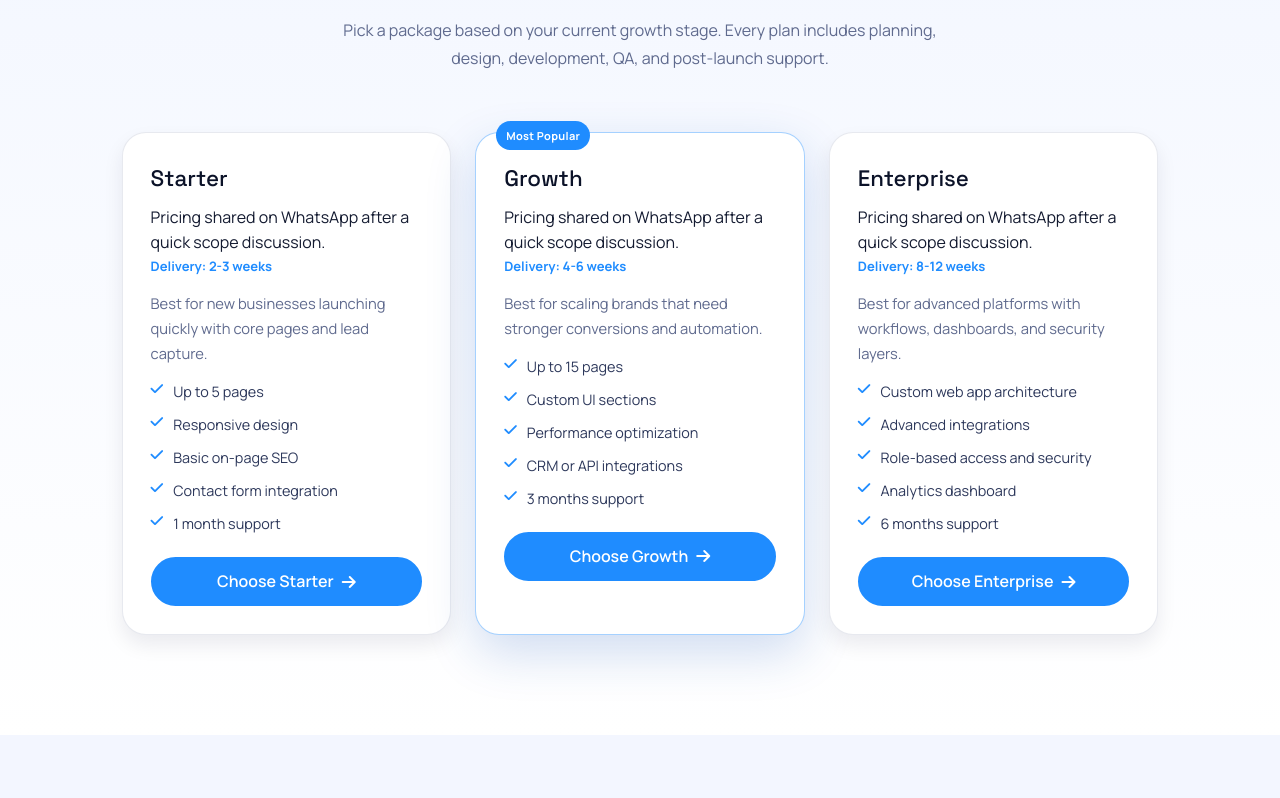
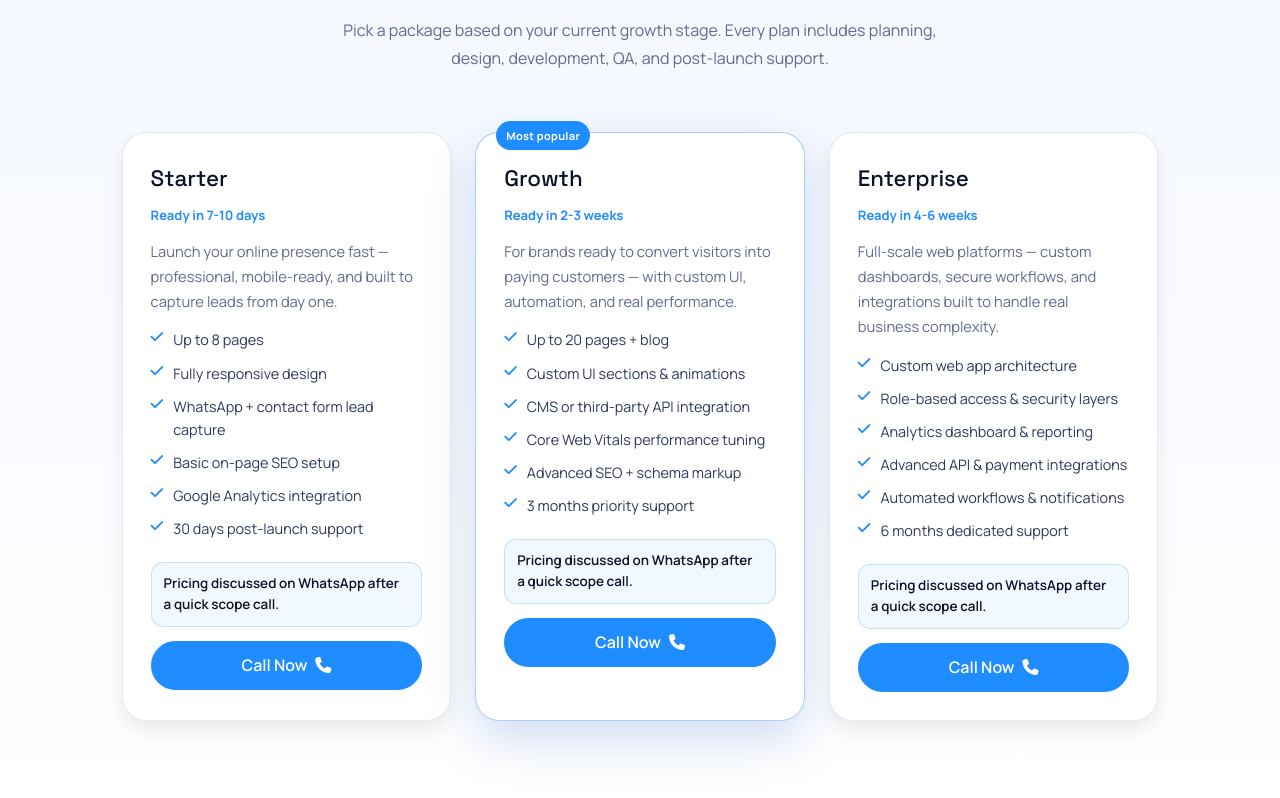
Before and after one commit to AdiTilekar/Algokami.github.io, a Next.js app: page / in a window 1280 px wide. Shown: the part 1082-1880 px from the top of the page. Built offline with nearby package versions, Linux system fonts and the light colour scheme; no server answers.

Commit message:
Update package CTA to Call Now and switch Growth feature from CRM to CMS

```diff
--- a/components/sections/SectorPackagesSection.tsx
+++ b/components/sections/SectorPackagesSection.tsx
@@ -8,44 +8,52 @@ interface SectorPackagesSectionProps {
 const plans = [
   {
     name: 'Starter',
-    timeline: '2-3 weeks',
-    summary: 'Best for new businesses launching quickly with core pages and lead capture.',
+    timeline: '7-10 days',
+    summary:
+      'Launch your online presence fast — professional, mobile-ready, and built to capture leads from day one.',
     features: [
-      'Up to 5 pages',
-      'Responsive design',
-      'Basic on-page SEO',
-      'Contact form integration',
-      '1 month support',
+      'Up to 8 pages',
+      'Fully responsive design',
+      'WhatsApp + contact form lead capture',
+      'Basic on-page SEO setup',
+      'Google Analytics integration',
+      '30 days post-launch support',
     ],
   },
   {
     name: 'Growth',
-    timeline: '4-6 weeks',
-    summary: 'Best for scaling brands that need stronger conversions and automation.',
+    timeline: '2-3 weeks',
+    summary:
+      'For brands ready to convert visitors into paying customers — with custom UI, automation, and real performance.',
     features: [
-      'Up to 15 pages',
-      'Custom UI sections',
-      'Performance optimization',
-      'CRM or API integrations',
-      '3 months support',
+      'Up to 20 pages + blog',
+      'Custom UI sections & animations',
+      'CMS or third-party API integration',
+      'Core Web Vitals performance tuning',
+      'Advanced SEO + schema markup',
+      '3 months priority support',
     ],
     featured: true,
   },
   {
     name: 'Enterprise',
-    timeline: '8-12 weeks',
-    summary: 'Best for advanced platforms with workflows, dashboards, and security layers.',
+    timeline: '4-6 weeks',
+    summary:
+      'Full-scale web platforms — custom dashboards, secure workflows, and integrations built to handle real business complexity.',
     features: [
       'Custom web app architecture',
-      'Advanced integrations',
-      'Role-based access and security',
-      'Analytics dashboard',
-      '6 months support',
+      'Role-based access & security layers',
+      'Analytics dashboard & reporting',
+      'Advanced API & payment integrations',
+      'Automated workflows & notifications',
+      '6 months dedicated support',
     ],
   },
 ]
 
 export default function SectorPackagesSection({ sector }: SectorPackagesSectionProps) {
+  const callNumber = '8857066841'
+
   return (
     <section className="service-packages-section">
       <div className="container">
@@ -64,10 +72,9 @@ export default function SectorPackagesSection({ sector }: SectorPackagesSectionP
           {plans.map((plan, index) => (
             <FadeInView key={plan.name} delay={index * 0.1}>
               <article className={`service-package-card ${plan.featured ? 'featured' : ''}`}>
-                {plan.featured && <span className="service-package-badge">Most Popular</span>}
+                {plan.featured && <span className="service-package-badge">Most popular</span>}
                 <h3>{plan.name}</h3>
-                <p className="service-package-contact-note">Pricing shared on WhatsApp after a quick scope discussion.</p>
-                <p className="service-package-timeline">Delivery: {plan.timeline}</p>
+                <p className="service-package-timeline">Ready in {plan.timeline}</p>
                 <p className="service-package-summary">{plan.summary}</p>
 
                 <ul className="service-package-list">
@@ -79,8 +86,12 @@ export default function SectorPackagesSection({ sector }: SectorPackagesSectionP
                   ))}
                 </ul>
 
-                <Link href="/get-quote" className="btn btn-primary service-package-cta">
-                  Choose {plan.name} <i className="fa-solid fa-arrow-right" aria-hidden="true" />
+                <p className="service-package-contact-note">
+                  Pricing discussed on WhatsApp after a quick scope call.
+                </p>
+
+                <Link href={`tel:${callNumber}`} className="btn btn-primary service-package-cta">
+                  Call Now <i className="fa-solid fa-phone" aria-hidden="true" />
                 </Link>
               </article>
             </FadeInView>
--- a/styles/sections.css
+++ b/styles/sections.css
@@ -226,7 +226,7 @@
   white-space: nowrap;
 }
 
-@media (max-width: 1440px) {
+@media (max-width: 1260px) {
   .navbar-container {
     gap: 12px;
   }
@@ -1332,6 +1332,17 @@
 .service-package-list i {
   color: var(--color-accent);
   margin-top: 2px;
+}
+.service-package-contact-note {
+  margin: 0 0 14px;
+  padding: 10px 12px;
+  border-radius: var(--radius-md);
+  border: 1px solid rgba(31, 140, 255, 0.22);
+  background: rgba(31, 140, 255, 0.06);
+  color: var(--color-primary);
+  font-size: 0.84rem;
+  line-height: 1.6;
+  font-weight: 600;
 }
 .service-package-cta {
   width: 100%;
```
Also changed, not shown: 1 other file (tests, documents, lock files or other folders).
